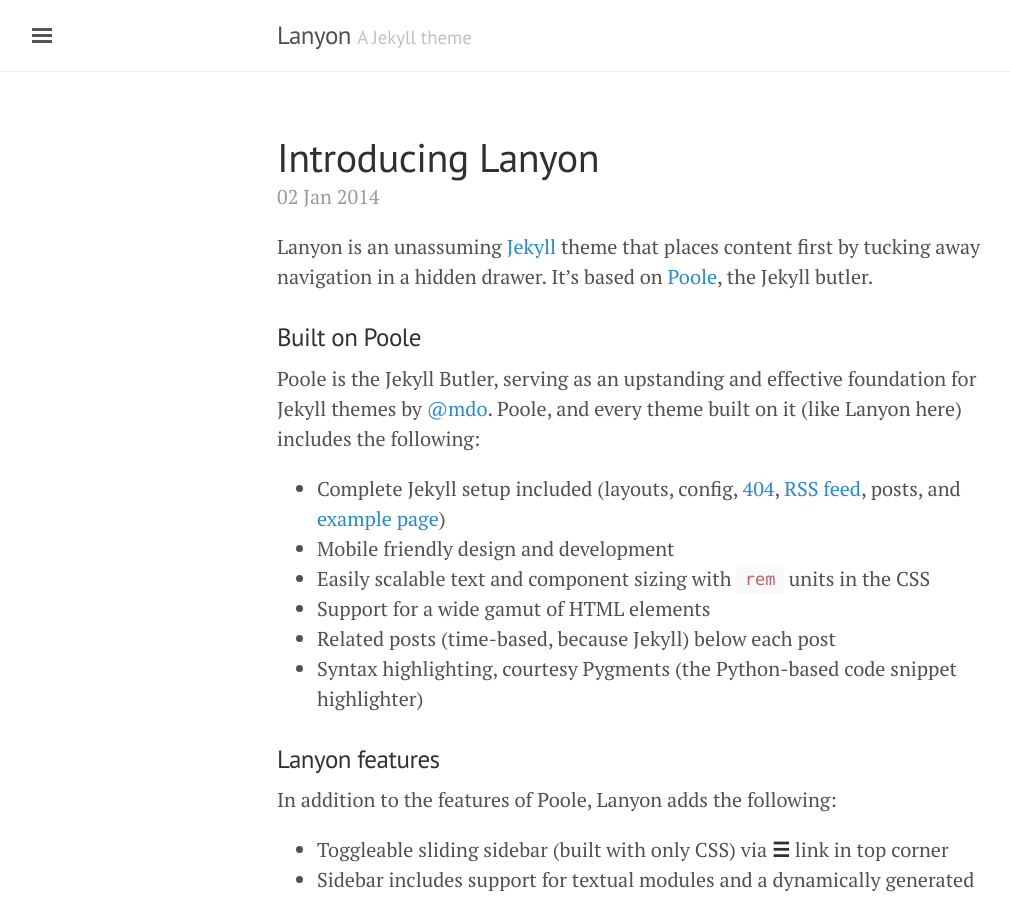
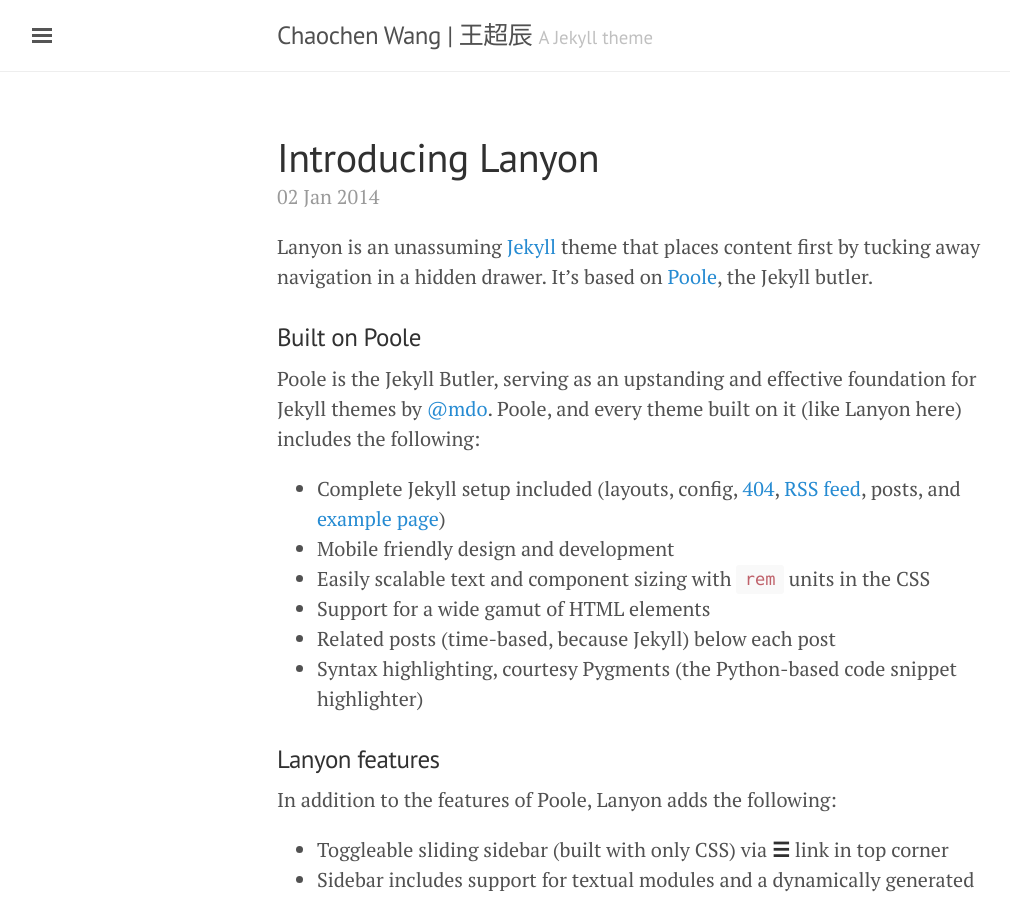
Before and after one commit to cjjcwang/winterwang.github.io, a Jekyll site: the page built from index.html, in a window 1280 px wide and 900 px high. Shown: the whole window, without its empty margins (3-1013 px from the left). Built offline with Jekyll 4.4.1, drawn with Linux system fonts in a browser that asks for light colours; the list of posts is cut into pages by our own code.

Commit message:
titlechanged

```diff
--- a/_config.yml
+++ b/_config.yml
@@ -5,18 +5,18 @@
 #relative_permalinks: true
 
 # Setup
-title:               Lanyon
+title:               Chaochen Wang | 王超辰
 tagline:             'A Jekyll theme'
 description:         'A reserved <a href="http://jekyllrb.com" target="_blank">Jekyll</a> theme that places the utmost gravity on content with a hidden drawer. Made by <a href="https://twitter.com/mdo" target="_blank">@mdo</a>.'
-url:                 http://lanyon.getpoole.com
+url:                 winterwang.github.io
 baseurl:             ''
 paginate:            5
 
 # About/contact
 author:
   name:              Chaochen Wang
-  url:               https://twitter.com/mdo
-  email:             markdotto@gmail.com
+  url:               https://twitter.com/outyousin
+  email:             abelardccwang@gmail.com
 
 # Custom vars
-version:             1.0.0
+version:             0.0.0.1
```
